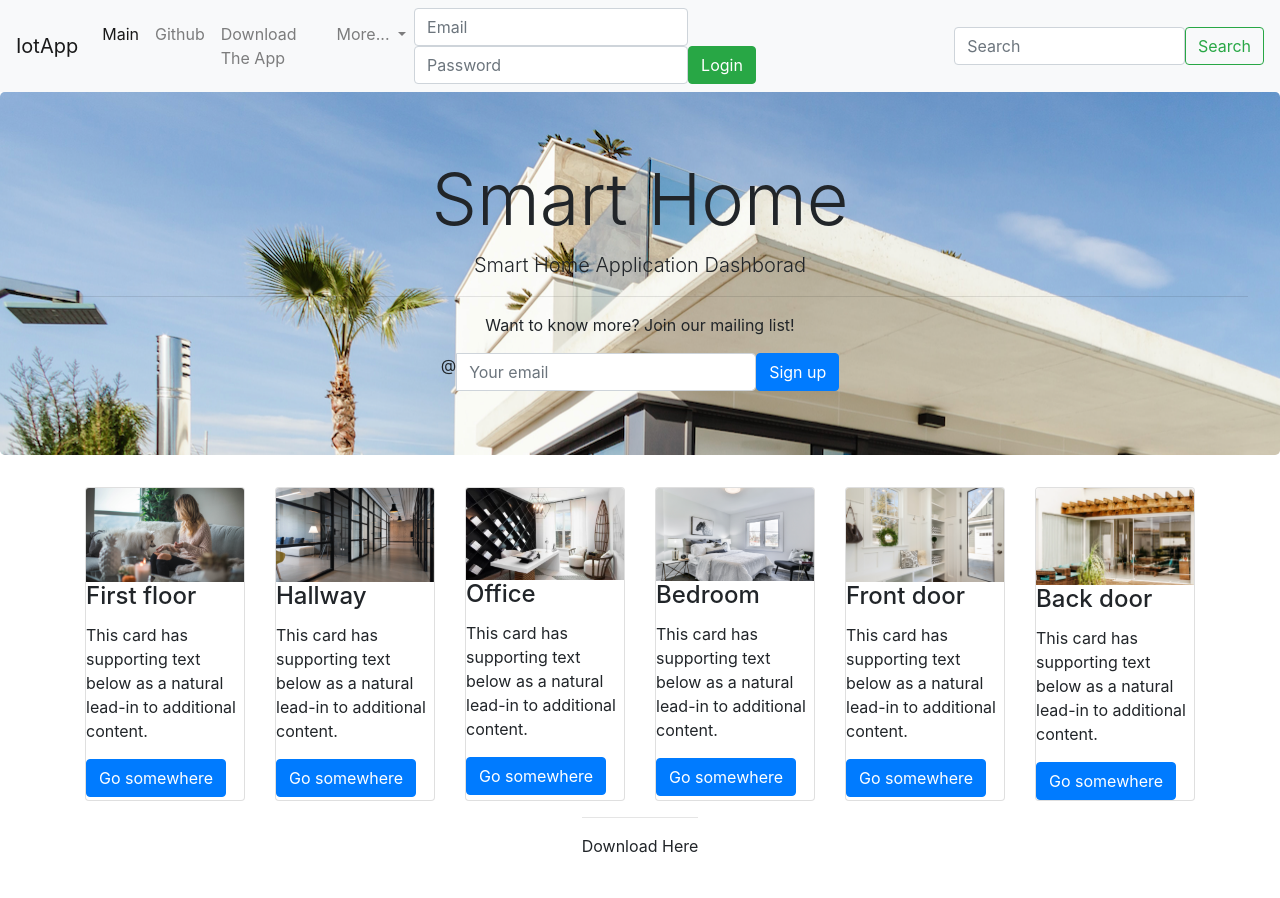
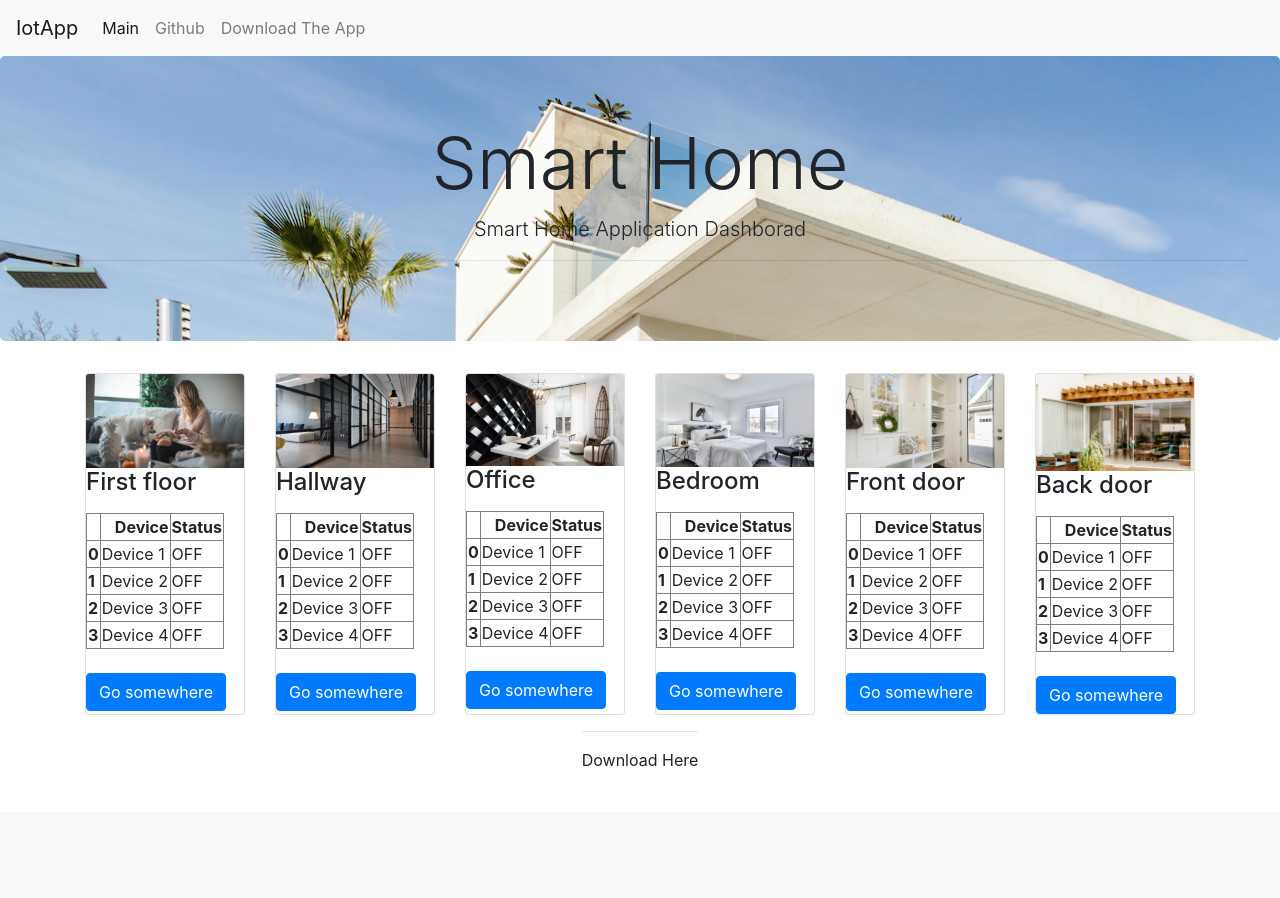
Before and after one commit to rmhowe425/IoT-HomeBase, a Flask app: page / in a window 1280 px wide. After the commit the page ends 767 px from the top, so only its background shows below. Run offline with Flask 2, Linux system fonts and the light colour scheme; some libraries are stand-ins or nearby versions.

Commit message:
html updated tables

```diff
--- a/IoT_Webserver/src/Server.py
+++ b/IoT_Webserver/src/Server.py
@@ -4,15 +4,15 @@ from flask import Flask, render_template
 
 app = Flask(__name__)
 host = '192.168.1.6'
-rooms = {'Office': '', 'Hallway': '', 'Bedroom': '', 'FirstFloor': ''}
-df = pd.DataFrame(rooms.items(), columns = ['Location', 'Status'])
+rooms = {'Device 1': 'OFF', 'Device 2': 'OFF', 'Device 3': 'OFF', 'Device 4': 'OFF'}
+df = pd.DataFrame(rooms.items(), columns = ['Device', 'Status'])
 
 '''
     Function for Homepage.
 '''
 @app.route('/')
 def index():
-    return render_template('index.html')
+    return render_template('index.html',tables = [df.to_html(classes = 'data')], titles = df.columns.values)
 
 
 '''
@@ -57,4 +57,5 @@ def Subscriber():
 
 
 if __name__ == '__main__':
+    app.config['TEMPLATES_AUTO_RELOAD'] = True
     app.run(debug = True, host = host)
--- a/IoT_Webserver/src/templates/index.html
+++ b/IoT_Webserver/src/templates/index.html
@@ -1,5 +1,5 @@
 <!DOCTYPE html>
-<html lang="en">
+<html lang="en" xmlns="http://www.w3.org/1999/html">
 <head>
     <meta charset="UTF-8">
     <title>IoT Base</title>
@@ -79,7 +79,7 @@
               <a class="nav-link" href="#footer">Download The App</a>
             </li>
 
-
+<!--
             <li class="nav-item dropdown">
                 <a class="nav-link dropdown-toggle" href="#" id="navbarDropdown" role="button" data-toggle="dropdown"
                    aria-haspopup="true" aria-expanded="false">
@@ -91,9 +91,9 @@
                     <div class="dropdown-divider"></div>
                     <a class="dropdown-item" href="#">Something else here</a>
                 </div>
-            </li>
+            </li>-->
         </ul>
-        <form class="form-inline pull-xs-right">
+        <!-- <form class="form-inline pull-xs-right">
             <input class="form-control" type="email" placeholder="Email">
               <input class="form-control" type="password" placeholder="Password">
             <button class="btn btn-success" type="submit">Login</button>
@@ -101,7 +101,7 @@
         <form class="d-flex">
         <input class="form-control me-2" type="search" placeholder="Search" aria-label="Search">
         <button class="btn btn-outline-success" type="submit">Search</button>
-      </form>
+      </form> -->
     </div>
 </nav>
 
@@ -111,8 +111,9 @@
     <h1 class="display-3">Smart Home</h1>
     <p class="lead">Smart Home Application Dashborad</p>
     <hr class="m-y-2">
-    <p>Want to know more? Join our mailing list!</p>
+     <!--<p>Want to know more? Join our mailing list!</p>
     <div class="parent">
+
         <form class="form-inline">
             <div class="form-group">
                 <label class="sr-only" for="email">Email address</label>
@@ -124,7 +125,7 @@
             </div>
             <button type="submit" class="btn btn-primary">Sign up</button>
         </form>
-    </div>
+    </div>-->
 </div>
 
 <div class="container" id="about">
@@ -134,8 +135,13 @@
                 <img class="card-img-top" src="/static/firstfloor0.png" alt="Card image cap">
                 <div class="card-block">
                     <h4 class="card-title"><i class="fa fa-anchor"></i> First floor</h4>
-                    <p class="card-text">This card has supporting text below as a natural lead-in to additional
-                        content.</p>
+                    <p class="card-text"></p>
+
+                    {% for table in tables %}
+
+      {{ table|safe }}
+       {% endfor %}
+                    </br>
                     <a href="#" class="btn btn-primary">Go somewhere</a>
                 </div>
             </div>
@@ -144,9 +150,14 @@
                 <img class="card-img-top" src="/static/hallway0.png" alt="Card image cap">
                 <div class="card-block">
                     <h4 class="card-title"><i class="fa fa-bicycle"></i> Hallway</h4>
-                    <p class="card-text">This card has supporting text below as a natural lead-in to additional
-                        content.</p>
+                    <p class="card-text"></p>
+                    {% for table in tables %}
+
+      {{ table|safe }}
+       {% endfor %}
+                    </br>
                     <a href="#" class="btn btn-primary">Go somewhere</a>
+
                 </div>
 
             </div>
@@ -155,8 +166,12 @@
                 <img class="card-img-top" src="/static/office0.png" alt="Card image cap">
                 <div class="card-block">
                     <h4 class="card-title"><i class="fa fa-bicycle"></i> Office</h4>
-                    <p class="card-text">This card has supporting text below as a natural lead-in to additional
-                        content.</p>
+                    <p class="card-text"></p>
+                    {% for table in tables %}
+
+      {{ table|safe }}
+       {% endfor %}
+                    </br>
                     <a href="#" class="btn btn-primary">Go somewhere</a>
                 </div>
             </div>
@@ -164,8 +179,12 @@
                 <img class="card-img-top" src="/static/bedroom7.png" alt="Card image cap">
                 <div class="card-block">
                     <h4 class="card-title"><i class="fa fa-bicycle"></i> Bedroom</h4>
-                    <p class="card-text">This card has supporting text below as a natural lead-in to additional
-                        content.</p>
+                    <p class="card-text"></p>
+                    {% for table in tables %}
+
+      {{ table|safe }}
+       {% endfor %}
+                    </br>
                     <a href="#" class="btn btn-primary">Go somewhere</a>
                 </div>
             </div>
@@ -173,8 +192,12 @@
                 <img class="card-img-top" src="/static/frontdoor.png" alt="Card image cap">
                 <div class="card-block">
                     <h4 class="card-title"><i class="fa fa-bicycle"></i> Front door</h4>
-                    <p class="card-text">This card has supporting text below as a natural lead-in to additional
-                        content.</p>
+                    <p class="card-text"></p>
+                    {% for table in tables %}
+
+      {{ table|safe }}
+       {% endfor %}
+                    </br>
                     <a href="#" class="btn btn-primary">Go somewhere</a>
                 </div>
             </div>
@@ -182,8 +205,12 @@
                 <img class="card-img-top" src="/static/backdoor.png" alt="Card image cap">
                 <div class="card-block">
                     <h4 class="card-title"><i class="fa fa-bicycle"></i> Back door</h4>
-                    <p class="card-text">This card has supporting text below as a natural lead-in to additional
-                        content.</p>
+                    <p class="card-text"></p>
+                    {% for table in tables %}
+
+      {{ table|safe }}
+       {% endfor %}
+                    </br>
                     <a href="#" class="btn btn-primary">Go somewhere</a>
                 </div>
             </div>
```
